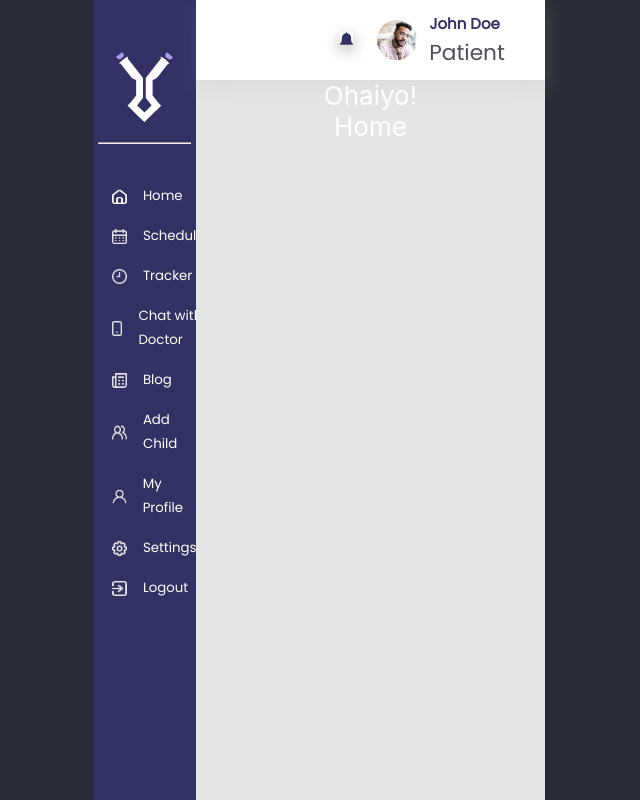
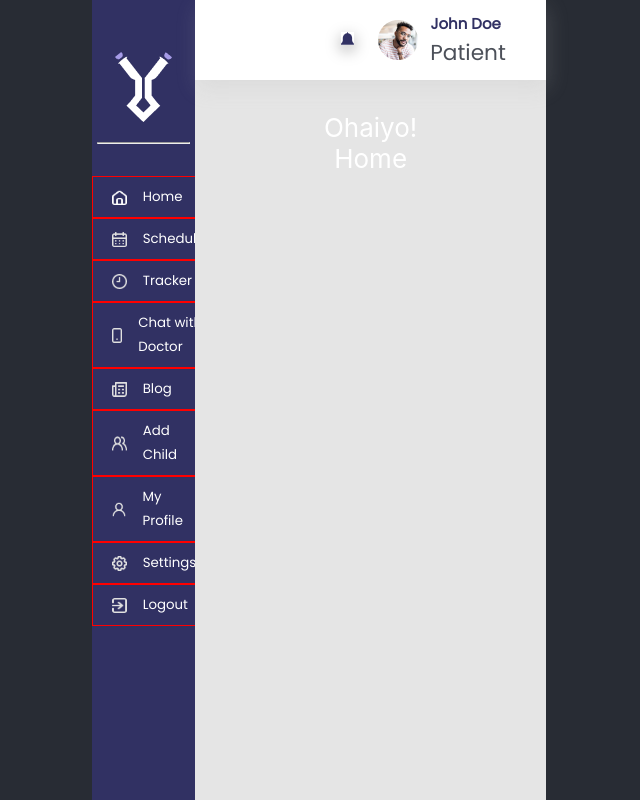
Before and after one commit to BanksMustapha7/antigen, a React (Create React App) app: page /Dashboard in a window 1280 px wide. Shown: the whole page, without its empty margins (304-944 px from the left). Built offline with nearby package versions, Linux system fonts and the light colour scheme.

Commit message:
Update dashboard.css

```diff
--- a/src/Pages/Dashboard/dashboard.css
+++ b/src/Pages/Dashboard/dashboard.css
@@ -18,6 +18,7 @@
     display: flex;
     flex-direction: column;
     align-items: center;
+
 }
 
 .sidebar .logo {
@@ -51,7 +52,8 @@
     padding: .5rem 1.2rem;
     transition: all ease-in-out .25s;
     background-color: transparent;
-    border: none;
+    border: 1px solid red;
+
 }
 
 .sidebar .ul button:focus,
@@ -126,6 +128,10 @@
     margin-left: .3rem;
     color: #4C5059;
     font-family: 'Poppins', sans-serif;
+}
+
+.main {
+    padding: 2rem;
 }
 
 @media screen and (min-width: 1367px) {
```
